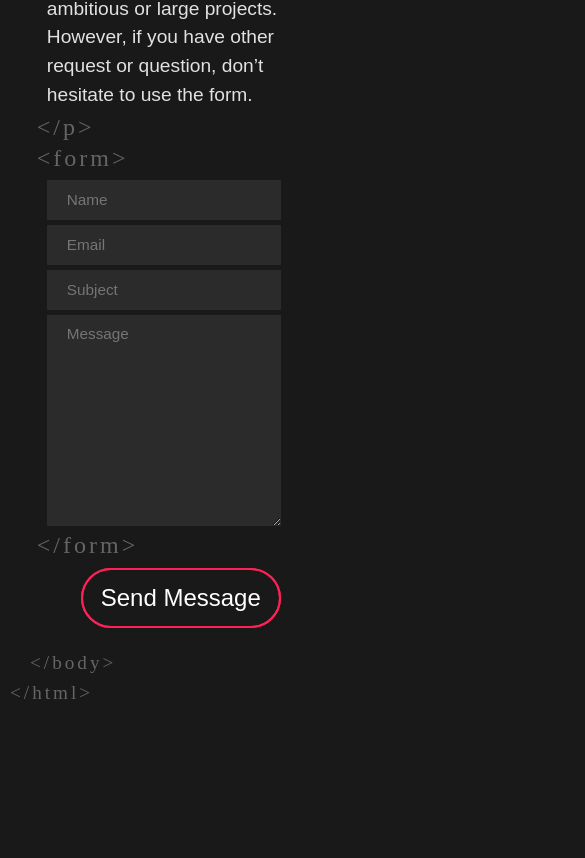
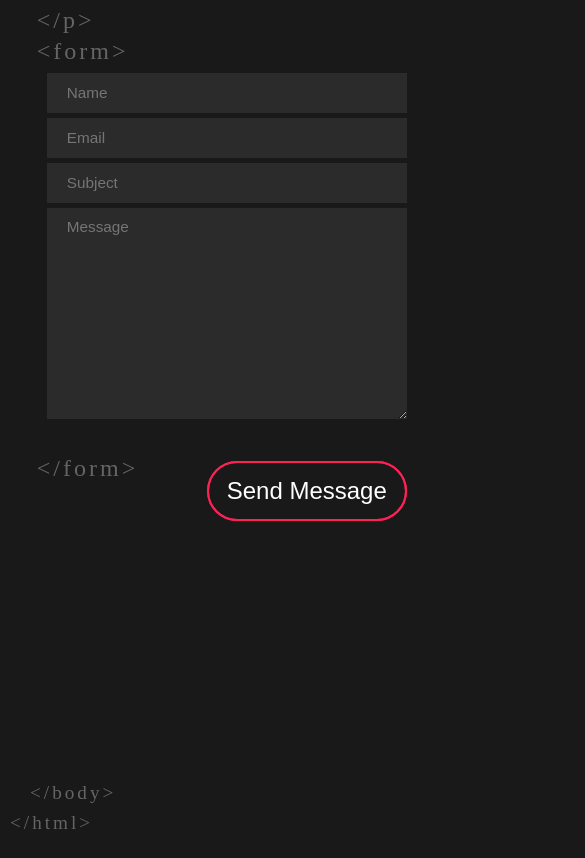
Before and after one commit to X-e-n-o-r/MyWebsite, a React (Vite) app: page / in a window 390 px wide. Shown: the part 3293-4151 px from the top of the page, 585 px wide, since content can reach past the window. Before the commit the page ends 4021 px from the top, so only its background shows below. Built offline with nearby package versions, Linux system fonts and the light colour scheme; some icons are missing; a web font is replaced by a local one.

Commit message:
now loads images

```diff
--- a/package.json
+++ b/package.json
@@ -13,6 +13,7 @@
     "@frank-mayer/react-tag-cloud": "^1.2.1",
     "react": "^18.2.0",
     "react-dom": "^18.2.0",
+    "react-ionicons": "^4.2.0",
     "TagCloud": "^2.3.2"
   },
   "devDependencies": {
--- /dev/null
+++ b/src/Styles/Links.css
@@ -0,0 +1,23 @@
+.links {
+    display: flex;
+    align-items: center;
+    justify-content: space-around;
+    flex-direction: column;
+    width: 50%;
+    max-height: 100vh;
+}
+
+.footer {
+    display: flex;
+    flex-direction: row;
+}
+
+
+@media (max-width: 500px) {
+    .footer {
+        flex-direction: column;
+    }
+    .links {
+        flex-direction: row;
+    }
+}
--- a/src/Styles/index.css
+++ b/src/Styles/index.css
@@ -85,7 +85,7 @@ body::after {
 }
 
 h2 {
-  color: #08fdd8;
+  color: rgb(8, 253, 216);
   font-weight: 400;
   position: relative;
   margin-bottom: 70px;
--- a/src/components/ContactForm.tsx
+++ b/src/components/ContactForm.tsx
@@ -1,8 +1,10 @@
 import '../Styles/ContactForm.css'
-import '../Styles/Footer.css'
+import '../Styles/Links.css'
+import Links from './Links'
 
 export default function ContactMe() {
   return (
+    <div className='footer'>
       <div className="contact-section contact-wrapper">
       <div className="fake-big"></div>
       <form className="contact-form">
@@ -56,5 +58,7 @@ export default function ContactMe() {
         </button>
       </form>
     </div>
+    <Links/>
+    </div>
   )
 }
--- /dev/null
+++ b/src/components/Links.tsx
@@ -0,0 +1,33 @@
+import { LogoGithub, LogoLinkedin, MailOutline } from 'react-ionicons'
+import '../Styles/Links.css'
+
+export default function Links() {
+  return (
+    <div className='links'>
+    <a href='' target="_blank">
+    <MailOutline
+    color={'#08fdd8'}
+    height="200px"
+    width="200px"
+    cssClasses={'icon'}
+    />
+    </a>
+    <a href='https://github.com/X-e-n-o-r' target="_blank">
+    <LogoGithub
+    color={'#08fdd8'}
+    title={'github'}
+    height="200px"
+    width="200px"
+    cssClasses={'icon'}
+    />
+    </a>
+    <LogoLinkedin
+    color={'#08fdd8'}
+    title={'linkdin'}
+    height="200px"
+    width="200px"
+    cssClasses={'icon'}
+    />
+    </div>
+  )
+}
--- a/src/components/Projects.tsx
+++ b/src/components/Projects.tsx
@@ -11,16 +11,16 @@ export default function Projects() {
               <h3>Chess</h3>
               <p>Made with React and OOP principles</p>
             </div>
-            <img className='project-image' src='../chess.png' alt='chess icon' />
+            <img className='project-image' src='chess.png' alt='chess icon' />
           </div>
         </a>
-        <a href="">
+        <a href="mailto: abc@example.com">
           <div className="project">
             <div className='overlay'>
               <h3>Chess</h3>
               <p>Made with React and OOP principles</p>
             </div>
-            <img className='project-image' src='../chess.png' alt='chess icon' />
+            <img className='project-image' src='chess.png' alt='chess icon' />
           </div>
         </a>
         <a href="">
@@ -29,7 +29,7 @@ export default function Projects() {
               <h3>Chess</h3>
               <p>Made with React and OOP principles</p>
             </div>
-            <img className='project-image' src='../chess.png' alt='chess icon' />
+            <img className='project-image' src='chess.png' alt='chess icon' />
           </div>
         </a>
       </div>
```
Also changed, not shown: src/Styles/Footer.css (deleted), 1 other file (tests, documents, lock files or other folders).
